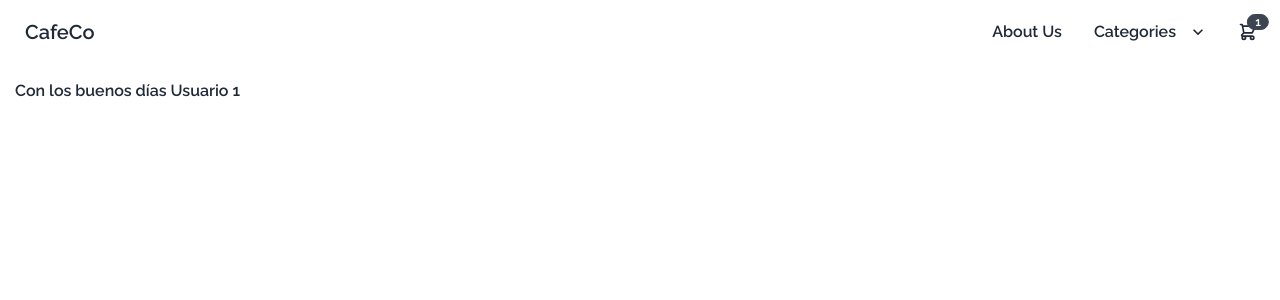
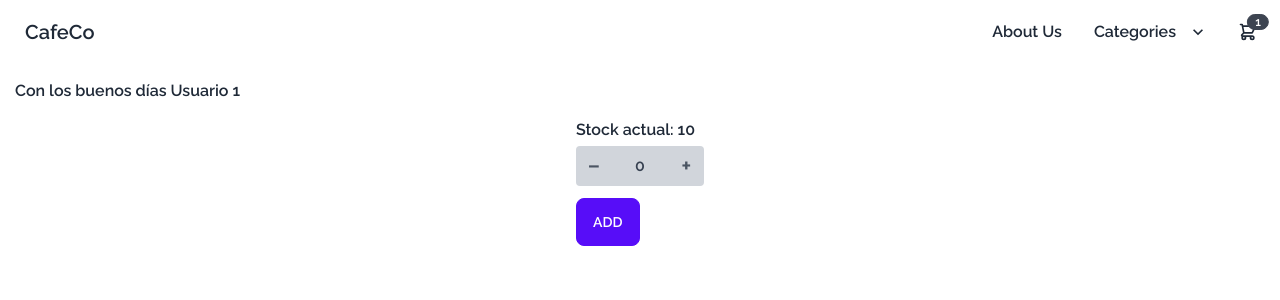
Before and after one commit to rocampocastro604/cafeco-store, a React (Create React App) app: page / in a window 1280 px wide. Shown: the top 300 px of the page. Built offline with nearby package versions, Linux system fonts and the light colour scheme.

Commit message:
Added ItemCount component

```diff
--- /dev/null
+++ b/src/components/ItemCount.js
@@ -0,0 +1,42 @@
+import { useState } from "react";
+
+const ItemCount = ({stock, initial}) => {
+  const [quantity, setQuantity] = useState(initial);
+
+const onAdd = () => {
+  if(quantity < stock){
+    setQuantity(quantity+1);
+  }
+}
+
+const onSubtract = () => {
+  if(quantity > 0){
+    setQuantity(quantity-1);
+  }
+}
+
+  return(
+    <div className="container w-32 m-auto">
+    <label>Stock actual: {stock}</label>
+      <div className="vertical-center">
+        <div className="custom-number-input h-10 w-32">
+          <div className="flex flex-row h-10 w-full rounded-lg relative bg-transparent mt-1">
+            <button onClick={onSubtract} className=" bg-gray-300 text-gray-600 hover:text-gray-700 hover:bg-gray-400 h-full w-20 rounded-l cursor-pointer outline-none">
+                <span className="m-auto text-2xl font-thin">−</span>
+            </button>
+            <input type="text" inputMode="numeric"
+              className="outline-none focus:outline-none text-center w-full bg-gray-300 font-semibold text-md hover:text-black focus:text-black  md:text-basecursor-default flex items-center text-gray-700  outline-none"
+              value={quantity}>
+              </input>
+            <button onClick={onAdd} class="bg-gray-300 text-gray-600 hover:text-gray-700 hover:bg-gray-400 h-full w-20 rounded-r cursor-pointer">
+                <span className="m-auto text-2xl font-thin">+</span>
+            </button>
+          </div>
+        </div>
+        <button className="btn btn-primary" style={{marginTop: "12px"}}>Add</button>
+      </div>
+    </div>
+  );
+}
+
+export default ItemCount;
--- a/src/components/ItemListContainer.js
+++ b/src/components/ItemListContainer.js
@@ -1,7 +1,10 @@
+import ItemCount from "./ItemCount";
+
 const ItemListContainer = ({greeting}) => {
   return(
     <>
       <h3 style={{padding: "15px"}}>Con los buenos días {greeting}</h3>
+      <ItemCount stock={10} initial={0} />
     </>
   );
 }
```
Also changed, not shown: src/logo.svg (deleted).
